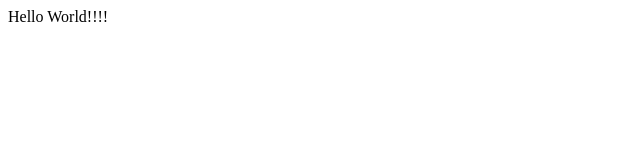
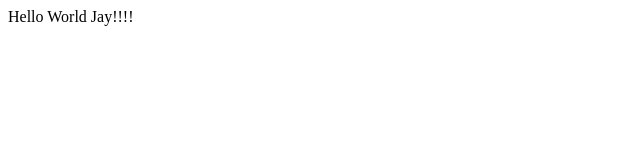
Before and after one commit to jayandran-Sampath/Test, a plain HTML site: page index.html in a window 1280 px wide. Shown: the full height of the page, 0-640 px from the left. Drawn offline with Linux system fonts and the light colour scheme.

Commit message:
initial commit

```diff
--- a/index.html
+++ b/index.html
@@ -1,5 +1,5 @@
 <html>
 <body>
-    Hello World!!!!
+    Hello World Jay!!!!
 </body>
 </html>
```
